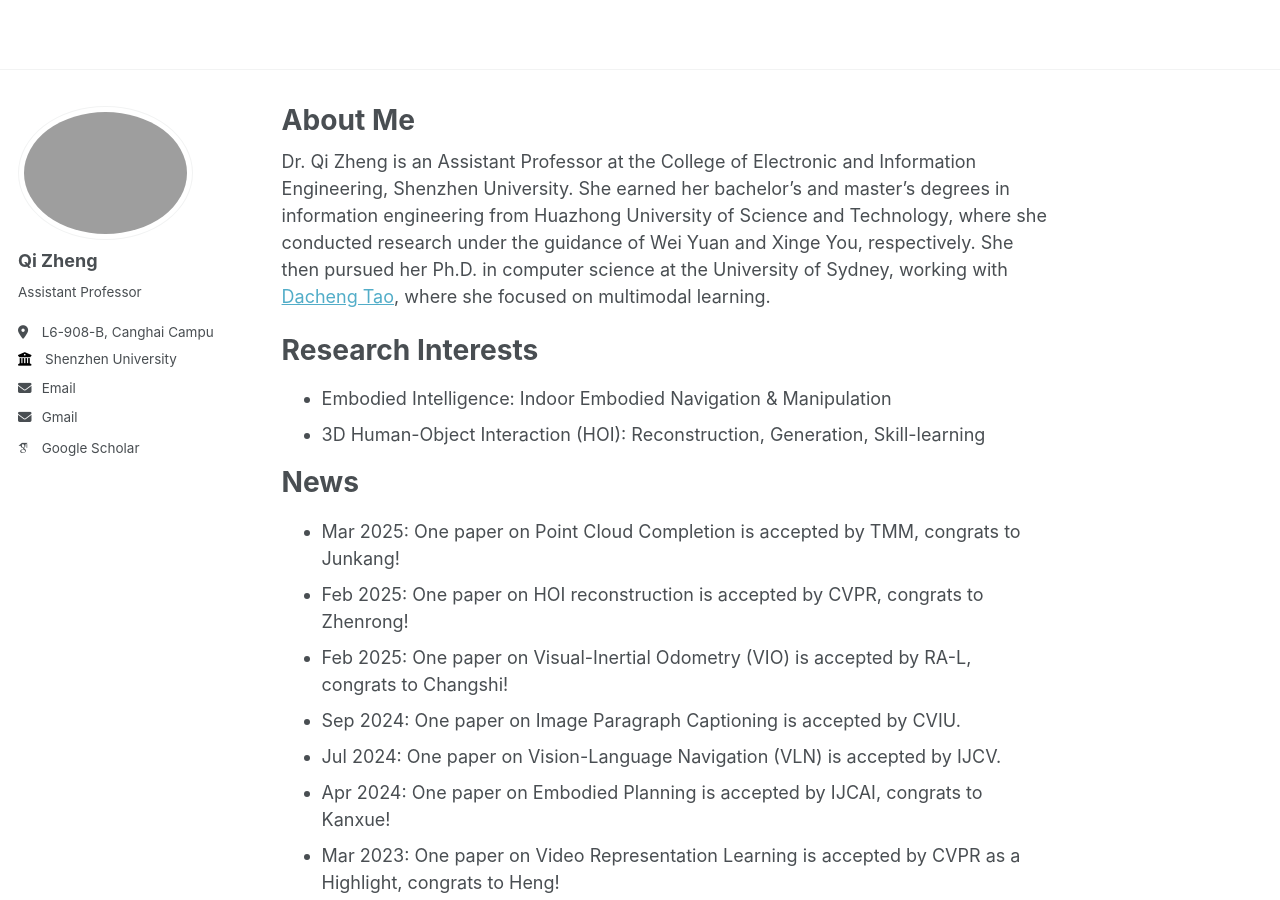
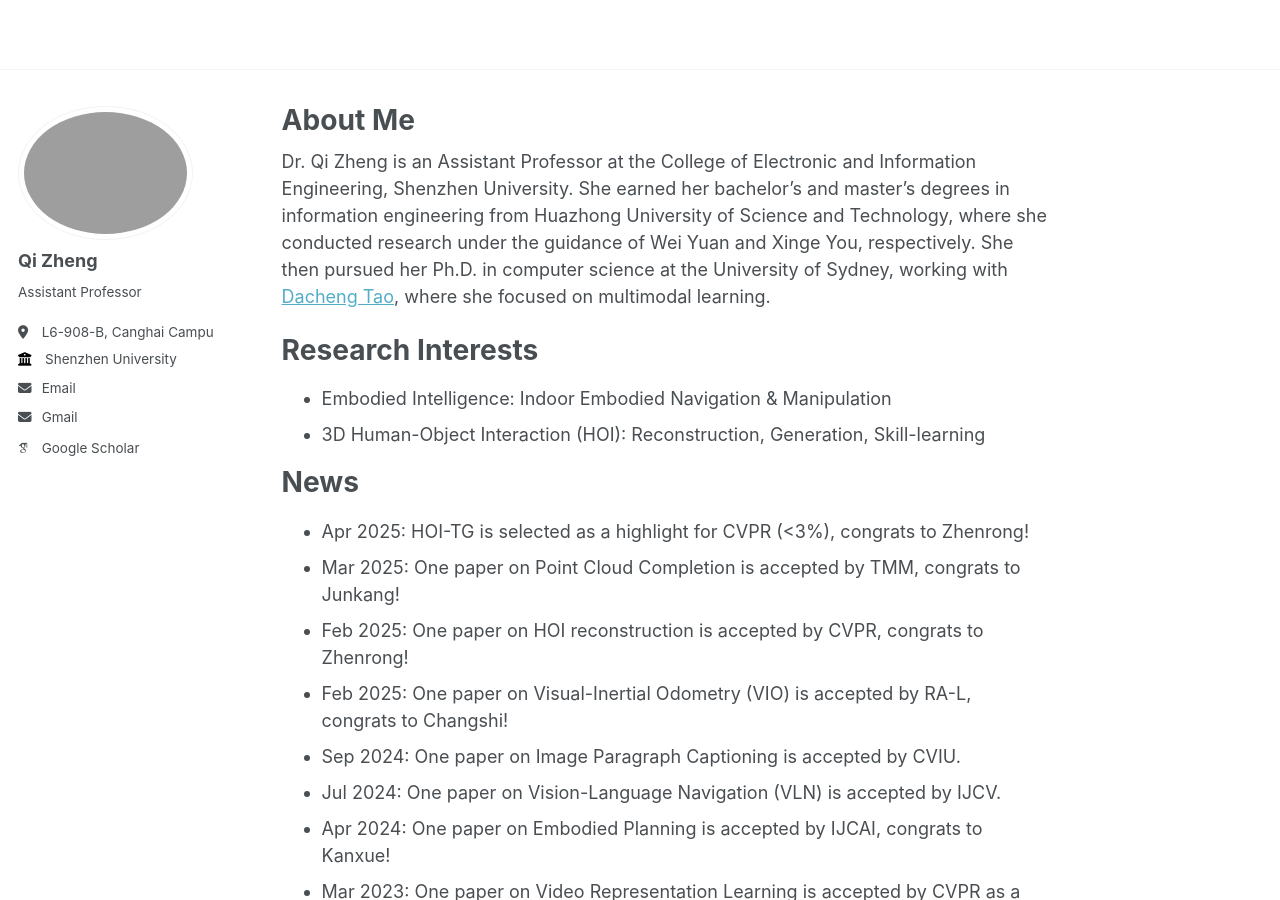
Before and after one commit to qizhust/qizhust.github.io, a Jekyll site: the page built from _pages/about.md, in a window 1280 px wide and 900 px high. Built offline with Jekyll 4.4.1, drawn with Linux system fonts in a browser that asks for light colours; some web fonts are replaced; some of the changed text lies outside the part shown.

Commit message:
update about me

```diff
--- a/_pages/about.md
+++ b/_pages/about.md
@@ -16,6 +16,7 @@ Dr. Qi Zheng is an Assistant Professor at the College of Electronic and Informat
 
 
 # News
+- Apr 2025: HOI-TG is selected as a highlight for CVPR (<3%), congrats to Zhenrong!
 - Mar 2025: One paper on Point Cloud Completion is accepted by TMM, congrats to Junkang!
 - Feb 2025: One paper on HOI reconstruction is accepted by CVPR, congrats to Zhenrong!
 - Feb 2025: One paper on Visual-Inertial Odometry (VIO) is accepted by RA-L, congrats to Changshi!
@@ -54,8 +55,7 @@ Dr. Qi Zheng is an Assistant Professor at the College of Electronic and Informat
 
 
 ## Conference
-
-- Wang Z#, **Zheng Q**, et al. End-to-End HOI Reconstruction Transformer with Graph-based Encoding. CVPR, 2025. [\[arxiv\]](https://arxiv.org/abs/2503.06012)
+- Wang Z#, **Zheng Q**, et al. End-to-End HOI Reconstruction Transformer with Graph-based Encoding. CVPR, 2025. <span style="color:red">Highlight Presentation</span> [\[arxiv\]](https://arxiv.org/abs/2503.06012) [\[code\]](https://hoi-tg.github.io/)
 
 - **Zheng Q**. Cross-modal contrastive learning for robust reasoning in vqa[C]//2024 7th International Conference on Pattern Recognition and Artificial Intelligence (PRAI). IEEE, 2024: 905-913. [\[paper\]](https://ieeexplore.ieee.org/abstract/document/10826861)
 
```
